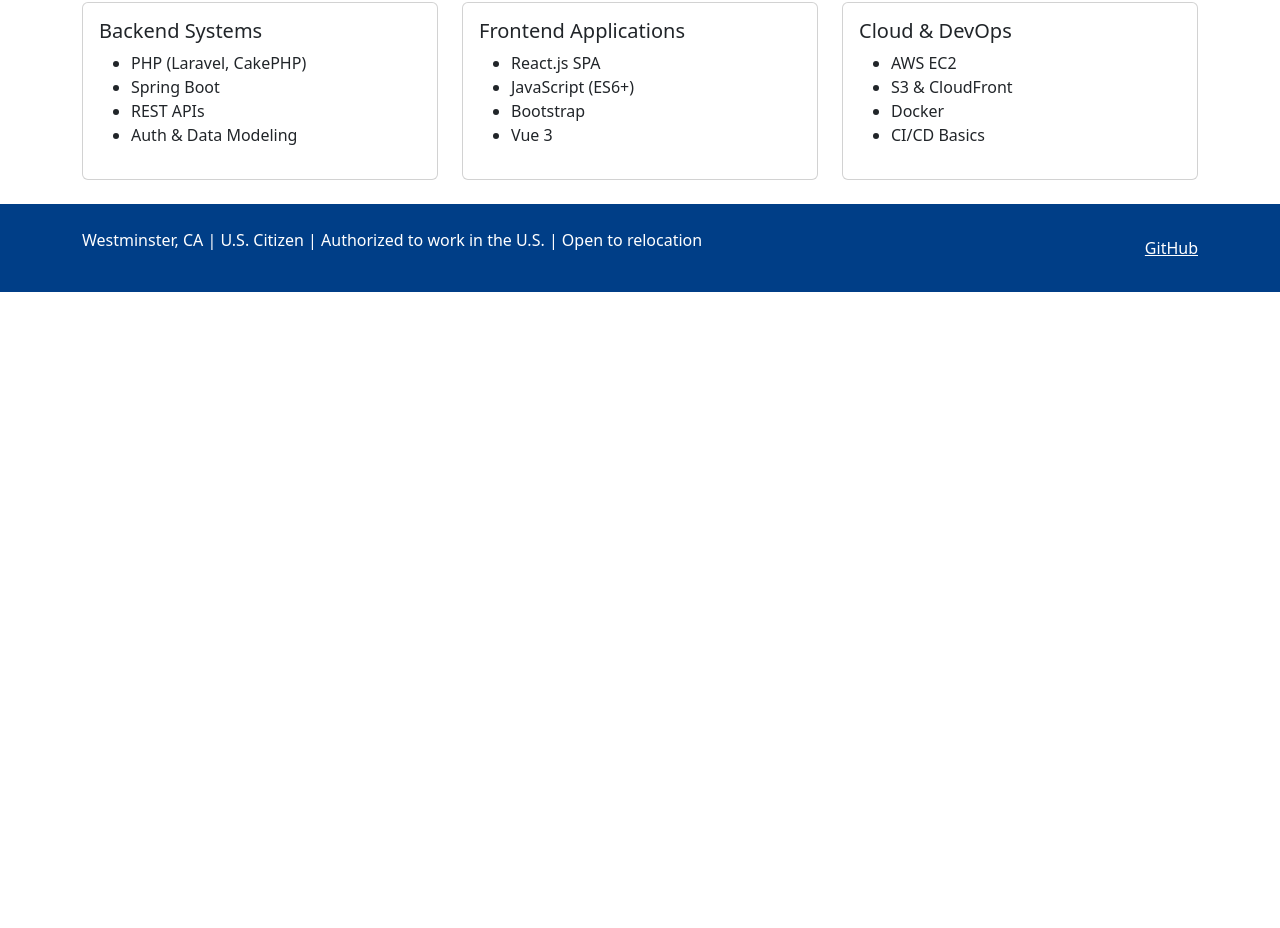
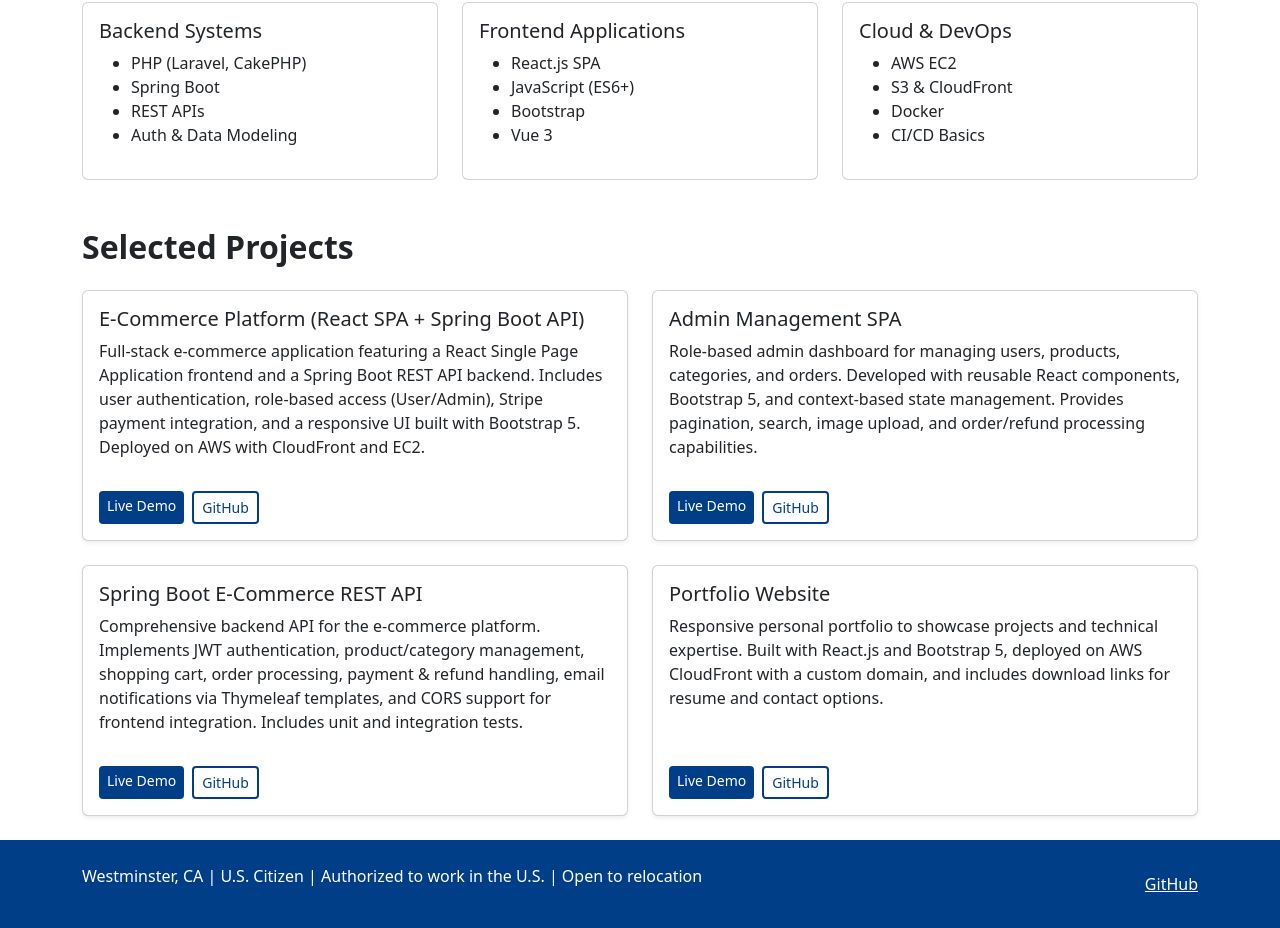
Before and after one commit to vanphungvnu/my-portfolio-react, a React (Vite) app: page / in a window 1280 px wide. Shown: the part 852-1780 px from the top of the page. Before the commit the page ends 1144 px from the top, so only its background shows below. Built offline with nearby package versions, Linux system fonts and the light colour scheme.

Commit message:
feat: add Projects component in App.tsx

```diff
--- a/src/App.tsx
+++ b/src/App.tsx
@@ -2,6 +2,7 @@ import Navbar from "./components/Navbar";
 import Intro from "./components/Intro";
 import About from "./components/About";
 import Skills from "./components/Skills";
+import Projects from "./components/Projects";
 import Footer from "./components/Footer";
 
 export default function App() {
@@ -11,6 +12,7 @@ export default function App() {
       <Intro />
       <About />
       <Skills />
+      <Projects />
       <Footer />
     </>
   );
```
